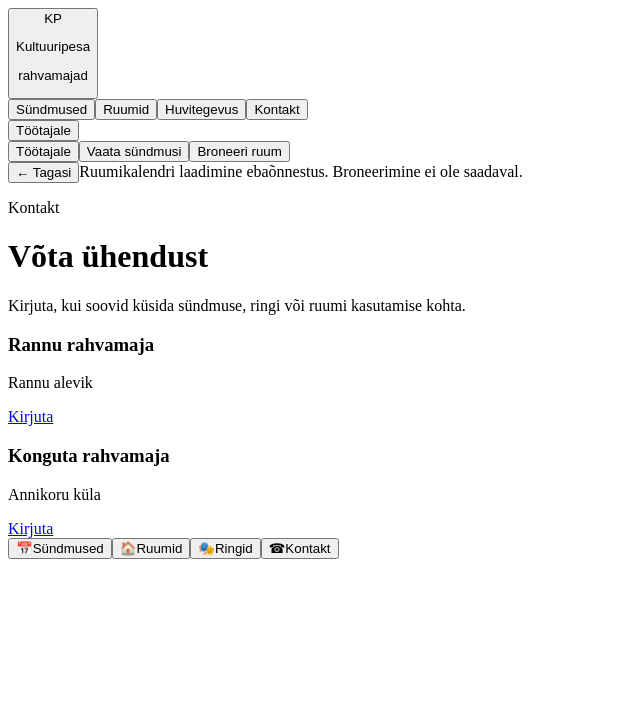
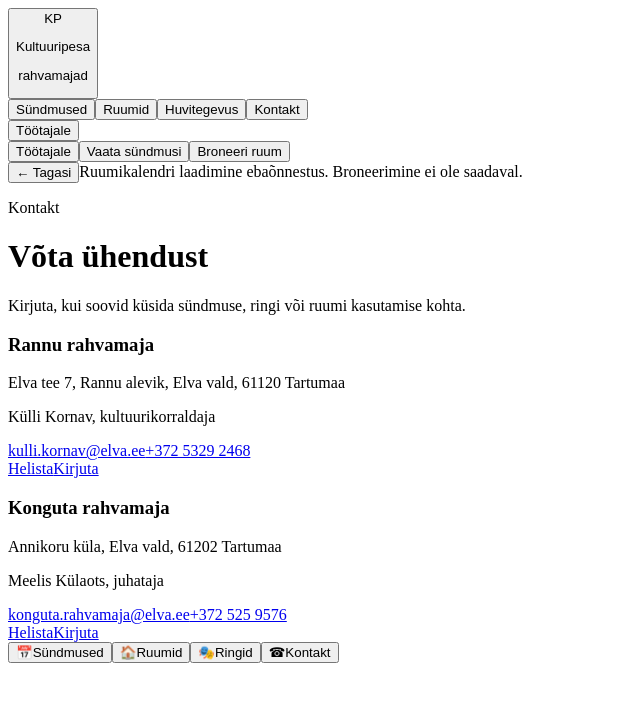
Before and after one commit to meeliskylaots/kultuuripesa, a React (Vite) app: page / in a window 1280 px wide. Both pictures are taken after a click on the button "Kontakt". Shown: the top 702 px of the page, without its empty margins (0-640 px from the left). Built offline with nearby package versions, Linux system fonts and the light colour scheme; the HTML template or start-up script is replaced by a standard one.

Commit message:
Lisa Konguta ja Rannu rahvamajade ametlik teave

```diff
--- a/src/App.jsx
+++ b/src/App.jsx
@@ -1018,7 +1018,7 @@ function ActivitiesView({ activities }) {
 }
 
 function HousesView() {
-  return <Page><SectionHeader eyebrow="Rahvamajad" title="Rahvamajad" text="Leia oma kodukandi rahvamaja ning tutvu selle tegevuste ja ruumidega." /><div className="grid gap-5 md:grid-cols-2">{activeHouses.map((house) => <article key={house.name} className="rounded-[1.7rem] bg-white p-6 shadow-sm ring-1 ring-slate-200"><h3 className="text-2xl font-black">{house.name}</h3><p className="mt-2 text-sm font-bold text-slate-500">📍 {house.location}</p><p className="mt-4 leading-7 text-slate-600">{house.description}</p><div className="mt-5 flex flex-wrap gap-2">{house.tags.map(tag => <Pill key={tag}>{tag}</Pill>)}</div></article>)}</div></Page>
+  return <Page><SectionHeader eyebrow="Rahvamajad" title="Rahvamajad" text="Leia oma kodukandi rahvamaja ning tutvu selle tegevuste ja ruumidega." /><div className="grid gap-5 md:grid-cols-2">{activeHouses.map((house) => <article key={house.id} className="rounded-[1.7rem] bg-white p-6 shadow-sm ring-1 ring-slate-200"><h3 className="text-2xl font-black">{house.name}</h3><p className="mt-2 text-sm font-bold text-slate-500">📍 {house.location}</p><p className="mt-4 leading-7 text-slate-600">{house.description}</p><div className="mt-5 flex flex-wrap gap-2">{house.tags.map(tag => <Pill key={tag}>{tag}</Pill>)}</div><h4 className="mt-6 font-black">Kultuurikollektiivid</h4><ul className="mt-2 list-inside list-disc text-sm leading-7 text-slate-700">{house.collectives?.map((name) => <li key={name}>{name}</li>)}</ul><p className="mt-5 text-sm text-slate-600">{house.contactPerson} · <a className="font-bold text-emerald-800 underline" href={`tel:${house.phone}`}>{house.phone}</a></p><div className="mt-4 flex flex-wrap gap-3 text-sm font-bold"><a href={house.website} target="_blank" rel="noopener noreferrer" className="text-emerald-800 underline">Rahvamaja tutvustus ↗</a><a href={house.activitiesUrl} target="_blank" rel="noopener noreferrer" className="text-emerald-800 underline">Huviringid ja ajad ↗</a><a href={house.collectivesUrl} target="_blank" rel="noopener noreferrer" className="text-emerald-800 underline">Kollektiivide info ↗</a></div></article>)}</div></Page>
 }
 
 function ContactView() {
@@ -1030,6 +1030,9 @@ function ContactView() {
           <article key={house.id} className="rounded-[1.5rem] bg-white p-6 shadow-sm ring-1 ring-slate-200">
             <h3 className="text-lg font-black">{house.name}</h3>
             <p className="mt-3 text-slate-600">{house.location}</p>
+            <p className="mt-2 text-sm text-slate-600">{house.contactPerson}</p>
+            <a href={`mailto:${house.email}`} className="mt-2 block break-all text-sm font-bold text-emerald-800 underline">{house.email}</a>
+            <a href={`tel:${house.phone}`} className="mt-2 block text-sm font-bold text-emerald-800 underline">{house.phone}</a>
             <div className="mt-5 flex flex-wrap gap-2">
               {house.phone && <a href={`tel:${house.phone}`} className="rounded-xl bg-emerald-700 px-4 py-3 text-sm font-black text-white">Helista</a>}
               <a href={`mailto:${house.email || bookingSettings.defaultEmail}?subject=${encodeURIComponent(house.name)}`} className="rounded-xl bg-slate-100 px-4 py-3 text-sm font-black text-slate-800">Kirjuta</a>
--- a/src/data.js
+++ b/src/data.js
@@ -196,17 +196,31 @@ export const houses = [
     id: 'rannu',
     name: 'Rannu rahvamaja',
     active: true,
-    location: 'Rannu alevik',
-    description: 'Piirkondlik kultuuri- ja kooskäimiskoht, kus toimuvad kontserdid, huviringid, kogukonnaõhtud ja kohtumised.',
-    tags: ['kontserdid', 'rahvakultuur', 'koosolekud', 'eakate tegevused']
+    location: 'Elva tee 7, Rannu alevik, Elva vald, 61120 Tartumaa',
+    description: 'Rannu rahvamajas toimuvad kontserdid, teatrietendused, tantsuõhtud ja huviringid. Majas asuvad ka Rannu kandi muuseum, raamatukogu ja teenuskeskus.',
+    email: 'kulli.kornav@elva.ee',
+    phone: '+372 5329 2468',
+    contactPerson: 'Külli Kornav, kultuurikorraldaja',
+    website: 'https://elvakultuur.ee/rannu-rahvamaja/tutvustus/',
+    activitiesUrl: 'https://elvakultuur.ee/rannu-rahvamaja/huviringid/',
+    collectivesUrl: 'https://elvakultuur.ee/rannu-rahvamaja/kultuurikollektiivid/',
+    collectives: ['Naisrahvatantsurühm Kati', 'Segarahvatantsu- ja folkloorirühm Kolumats', 'Laulu ja tantsurühm Liisud'],
+    tags: ['teater', 'rahvatants', 'huviringid', 'muuseum']
   },
   {
     id: 'konguta',
     name: 'Konguta rahvamaja',
     active: true,
-    location: 'Annikoru küla',
-    description: 'Kogukondlik kultuuripesa, mis sobib töötubadeks, perepäevadeks, noorte algatusteks ja väliala sündmusteks.',
-    tags: ['töötoad', 'pered', 'noored', 'väliala']
+    location: 'Annikoru küla, Elva vald, 61202 Tartumaa',
+    description: 'Annikoru külas asuv rahvamaja ühendab kohalikke kultuuriharrastajaid. Lähedal Annikoru puhkepargis asub ka laululava.',
+    email: 'konguta.rahvamaja@elva.ee',
+    phone: '+372 525 9576',
+    contactPerson: 'Meelis Külaots, juhataja',
+    website: 'https://elvakultuur.ee/konguta-rahvamaja/tutvustus/',
+    activitiesUrl: 'https://elvakultuur.ee/konguta-rahvamaja/huviringid/',
+    collectivesUrl: 'https://elvakultuur.ee/konguta-rahvamaja/kultuurikollektiivid/',
+    collectives: ['Konguta segakoor', 'Segarühm Kavalik', 'Tantsurühm Pihlakobar', 'Naisansambel MESI'],
+    tags: ['segakoor', 'rahvatants', 'huviringid', 'laululava']
   },
   {
     id: 'puhja',
```
